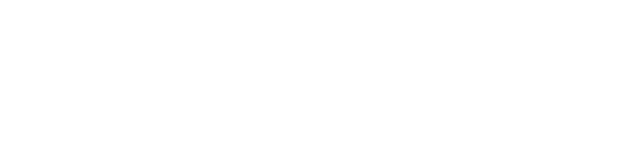
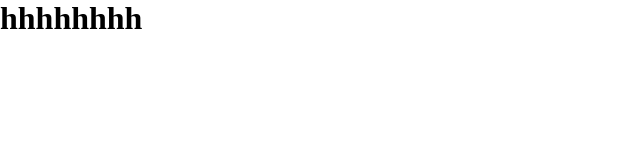
Before and after one commit to feifeixka/test, a plain HTML site: page index.html in a window 1280 px wide. Shown: the whole page, without its empty margins (0-640 px from the left). Drawn offline with Linux system fonts and the light colour scheme.

Commit message:
修改了index.html

```diff
--- /dev/null
+++ b/index.css
@@ -0,0 +1,4 @@
+*{
+    margin: 0;
+    padding: 0;
+}
--- a/index.html
+++ b/index.html
@@ -4,9 +4,11 @@
     <meta charset="UTF-8">
     <meta http-equiv="X-UA-Compatible" content="IE=edge">
     <meta name="viewport" content="width=device-width, initial-scale=1.0">
+    <script src="./index.js"></script>
+    <link rel="stylesheet" href="./index.css">
     <title>Document</title>
 </head>
 <body>
-
+    <h1>hhhhhhhh</h1>
 </body>
 </html>
```
Also changed, not shown: index.js (added).
